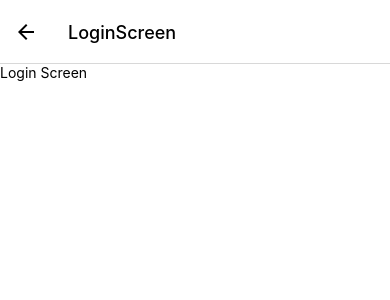
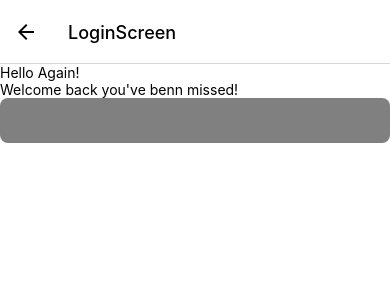
Before and after one commit to dyavas21/store-app, a React Native app: screen /LoginScreen in a window 390 px wide. Shown: the top 300 px of the page. Built offline with nearby package versions, Linux system fonts and the light colour scheme.

Commit message:
textinput component

```diff
--- /dev/null
+++ b/src/Components/CustomTextInput.tsx
@@ -0,0 +1,30 @@
+import React, { RefAttributes } from "react";
+import {
+  View,
+  StyleSheet,
+  StyleProp,
+  ViewStyle,
+  Text,
+  TextStyle,
+  TextInputProps,
+  TextInput,
+} from "react-native";
+
+interface Props extends TextInputProps, RefAttributes<TextInput> {
+  title: string;
+  color: string;
+  container: StyleProp<ViewStyle>;
+  textStyle: StyleProp<TextStyle>;
+}
+
+export const CustomTextInput = (props: Props) => {
+  return <TextInput style={styles.container} />;
+};
+
+const styles = StyleSheet.create({
+  container: {
+    borderRadius: 8,
+    backgroundColor: "grey",
+    height: 45,
+  },
+});
--- a/src/screens/AuthScreen/LoginScreen.tsx
+++ b/src/screens/AuthScreen/LoginScreen.tsx
@@ -1,10 +1,18 @@
 import React from "react";
 import { View, Text } from "react-native";
+import { CustomTextInput } from "../../Components/CustomTextInput";
 
 const LoginScreen = () => {
   return (
     <View>
-      <Text>Login Screen</Text>
+      <View>
+        <Text>Hello Again!</Text>
+        <Text>Welcome back you've benn missed!</Text>
+      </View>
+
+      <View>
+        <CustomTextInput />
+      </View>
     </View>
   );
 };
```
Also changed, not shown: src/Components/TextInput.tsx (deleted), 1 other file (tests, documents, lock files or other folders).
